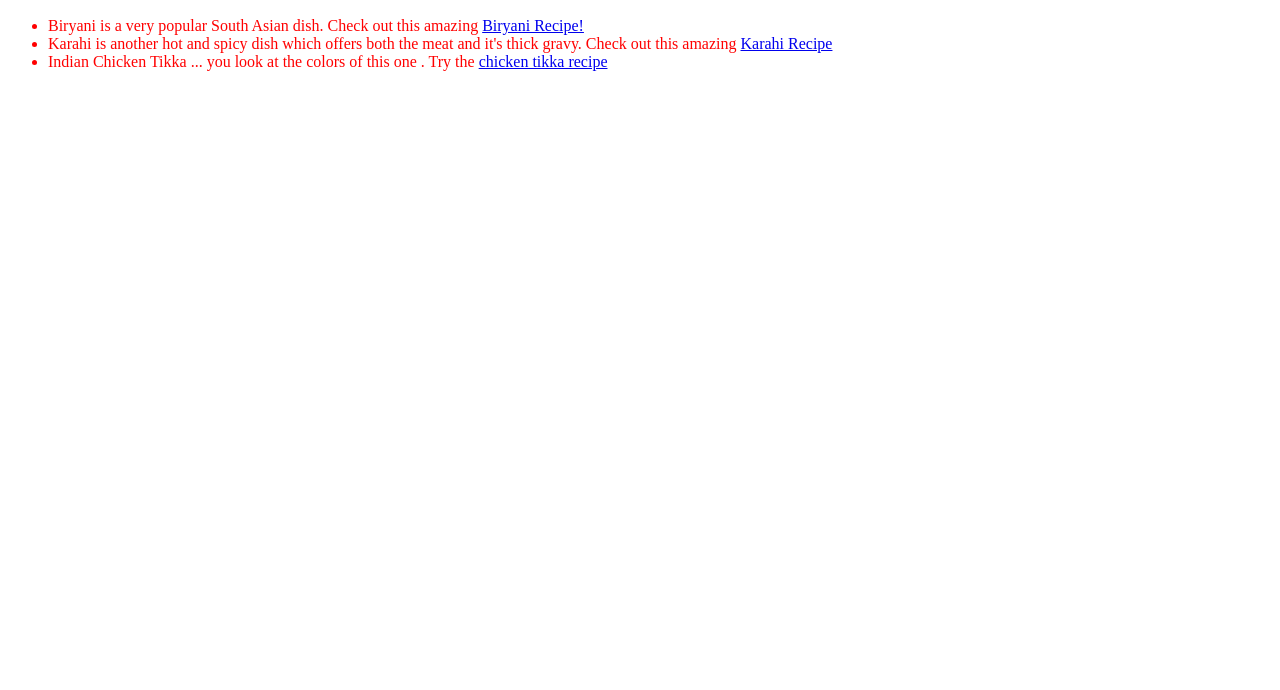
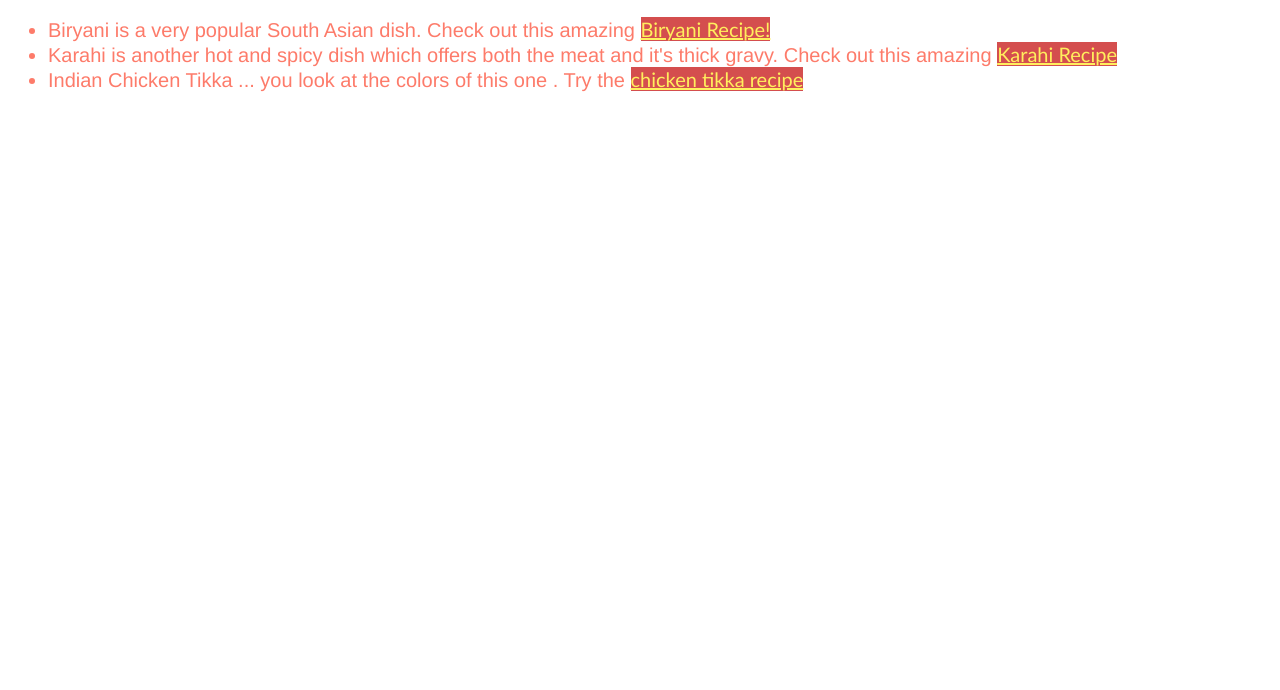
Before and after one commit to TheUnparalleledDragon/odin-recipes., a plain HTML site: page index.html in a window 1280 px wide. Shown: the part 110-800 px from the top of the page. Drawn offline with Linux system fonts and the light colour scheme.

Commit message:
V2 Adds style to list

```diff
--- a/style.css
+++ b/style.css
@@ -8,5 +8,14 @@
 
 
 .main {
-    color: red;
+    color: rgb(253, 123, 106);
+    font-family: 'Franklin Gothic Medium', 'Arial Narrow', Arial, sans-serif;
+    font-size: 20px;
 }
+
+a {
+    color:rgb(255, 239, 93);
+    background-color: rgba(199, 25, 25, 0.767);
+    font-family: 'Gill Sans', 'Gill Sans MT', Calibri, 'Trebuchet MS', sans-serif;
+    font-size: 20px;
+}
```
